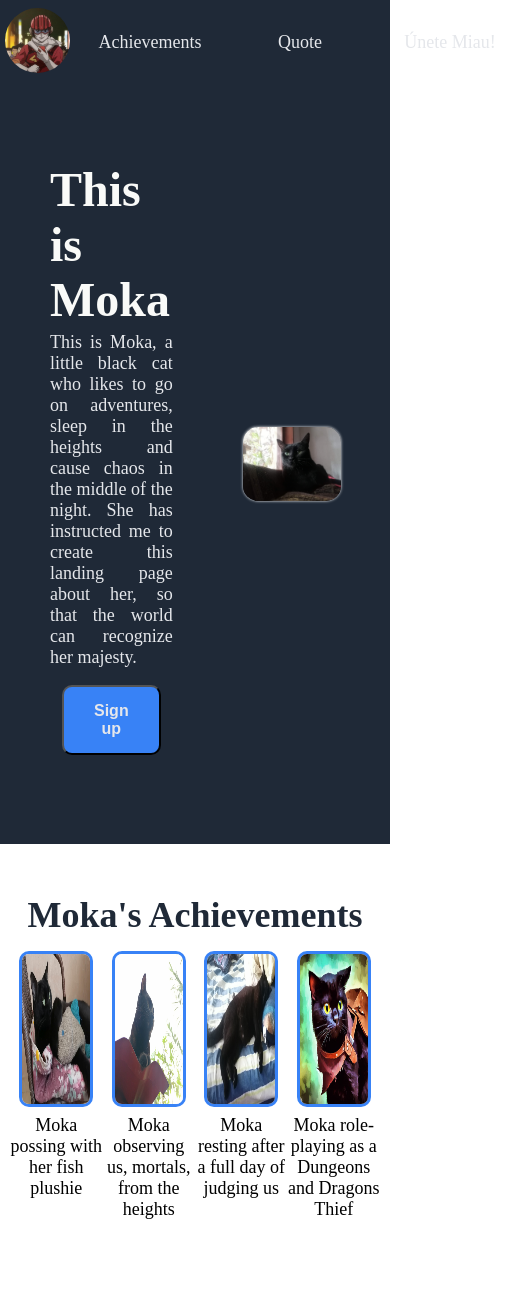
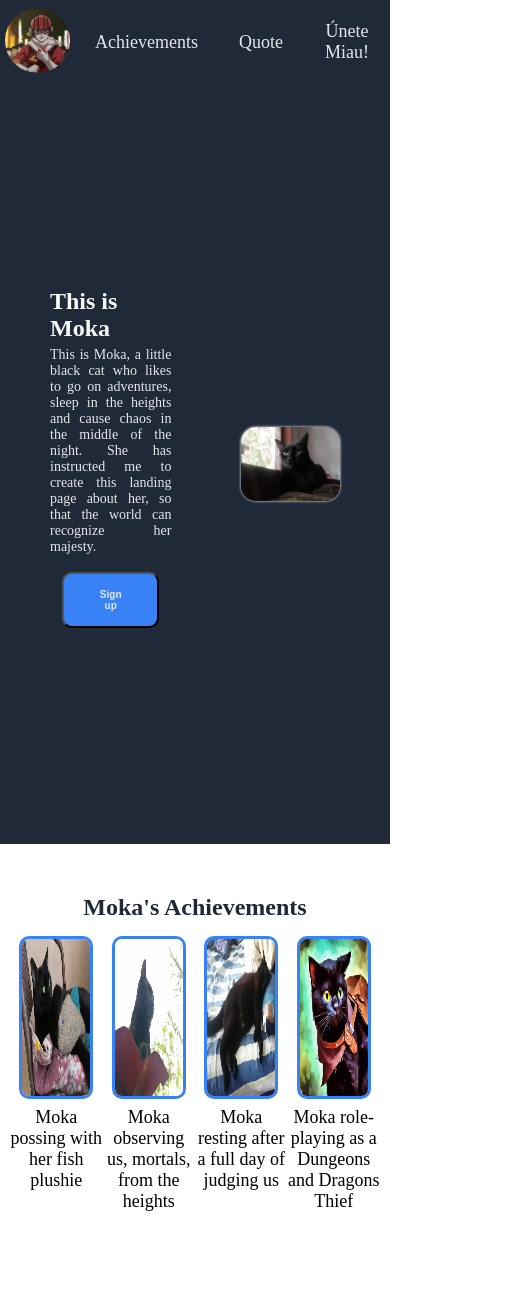
Before and after one commit to AyrtonTV/odin_landingpage_V2, a plain HTML site: page index.html in a window 390 px wide. Shown: the top 1304 px of the page, 525 px wide, since content can reach past the window. Drawn offline with Linux system fonts and the light colour scheme.

Commit message:
Se corrigieron estilos y se agregaron media querys para un diseño un poco más responsive

```diff
--- a/style.css
+++ b/style.css
@@ -161,11 +161,6 @@ main{
     height: 50vh;
 }
 
-@media (max-width: 1250px){
-    #quote{
-        flex: 1;
-    }
-}
 .frase{
     padding: 30px;
     margin: 15px 30px 5px;
@@ -248,3 +243,33 @@ footer{
     padding: 5px;
     height: 5vh;
 }
+
+@media (max-width: 1250px){
+    #quote{
+        flex: 1;
+    }
+}
+
+@media (max-width: 512px){
+    nav{
+        justify-content: center;
+    }
+    .links a{
+        width: auto;
+    }
+    .title{
+        font-size: 24px;
+    }
+    .descript{
+        font-size: 14px;
+    }
+    .signup{
+        font-size: 10px;
+    }
+    .title2{
+        font-size: 24px;
+    }
+    .frase{
+        font-size: 20px;
+    }
+}
```
